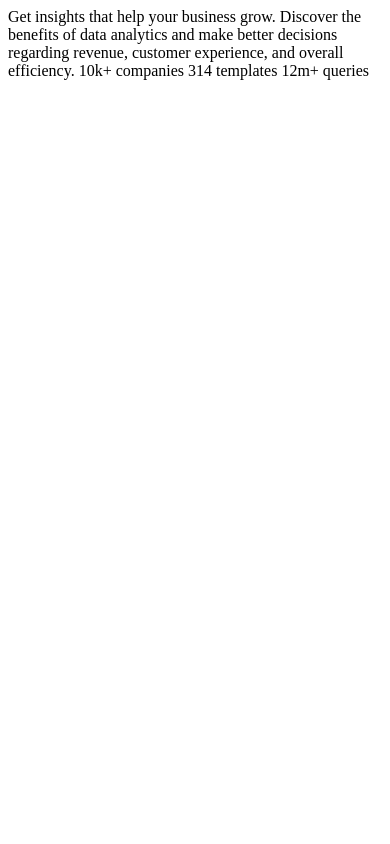
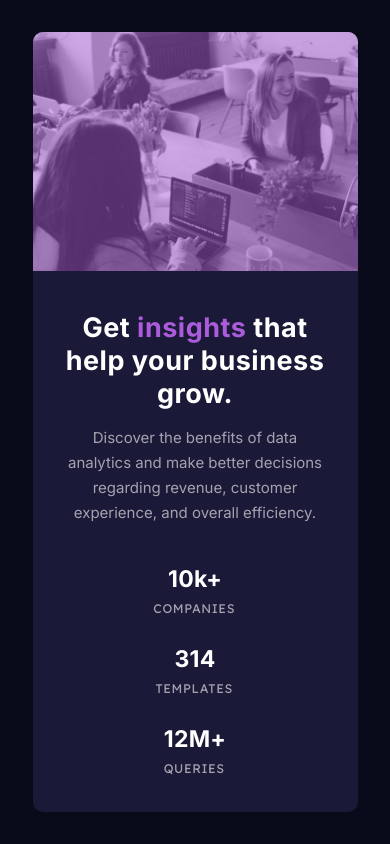
Before and after one commit to pimoux/stats-preview-card-component, a plain HTML site: page index.html in a window 390 px wide. Drawn offline with Linux system fonts and the light colour scheme.

Commit message:
mobile design completed

```diff
--- a/css/style.scss
+++ b/css/style.scss
@@ -6,7 +6,105 @@ $softViolet: hsl(277, 64%, 61%); // (accent)
 
 $white: hsl(0, 0%, 100%); //(main heading, stats)
 $slightlyTransparentWhite: hsla(0, 0%, 100%, 0.75); // (main paragraph)
-$slightlyTransparentWhite: hsla(0, 0%, 100%, 0.6); // (stat headings)
+$slightlyTransparentWhite2: hsla(0, 0%, 100%, 0.6); // (stat headings)
 
-// font-family: 'Inter', sans-serif;
-// font-family: 'Lexend Deca', sans-serif;
+* {
+    box-sizing: border-box;
+    margin: 0;
+    padding: 0;
+}
+
+#main {
+    width: 100%;
+    height: 100vh;
+    overflow: hidden;
+    background-color: $veryDarkBlue;
+    display: flex;
+    justify-content: center;
+    align-items: center;
+}
+
+.card {
+    width: 325px;
+    height: 780px;
+    background-color: $darkDesaturatedBlue;
+    position: relative;
+    border-radius: 0.625rem;
+}
+
+.header-mobile {
+    width: 100%;
+    border-top-left-radius: 0.625rem;
+    border-top-right-radius: 0.625rem;
+}
+
+.card-image-container {
+    position: relative;
+}
+
+.card-image-container::before {
+    content: "";
+    background: $softViolet;
+    position: absolute;
+    top: 0;
+    left: 0;
+    height: calc(100% - 4px);
+    width: 100%;
+    opacity: 0.5;
+    border-top-left-radius: 0.625rem;
+    border-top-right-radius: 0.625rem;
+}
+
+.title {
+    color: $white;
+    font-family: "Inter", sans-serif;
+    margin-top: 2.3rem;
+    text-align: center;
+    font-size: 27px;
+    padding: 0 1.5rem;
+    font-weight: 700;
+    letter-spacing: 0.5px;
+}
+
+.title-purple {
+    color: $softViolet;
+}
+
+.paragraph {
+    color: $slightlyTransparentWhite2;
+    font-family: "Inter", sans-serif;
+    text-align: center;
+    padding: 0 2rem;
+    font-size: 15px;
+    font-weight: 400;
+    line-height: 25px;
+    margin-top: 0.9rem;
+}
+
+.stats-number {
+    margin-top: 2.5rem;
+}
+
+.stat-subject,
+.stat-value {
+    text-align: center;
+}
+
+.stat-value {
+    color: $white;
+    font-family: "Inter", sans-serif;
+    margin-top: 1.8rem;
+    font-size: 23px;
+    font-weight: 700;
+    letter-spacing: 0.25px;
+}
+
+.stat-subject {
+    color: $slightlyTransparentWhite2;
+    margin-top: 0.45rem;
+    text-transform: uppercase;
+    font-family: 'Lexend Deca', sans-serif;
+    font-size: 12.5px;
+    letter-spacing: 0.6px;
+    margin-right: 0.1rem;
+}
--- a/index.html
+++ b/index.html
@@ -8,15 +8,34 @@
   <title>Frontend Mentor | Stats preview card component</title>
 </head>
 <body>
-
-
-  Get insights that help your business grow.
-
-  Discover the benefits of data analytics and make better decisions regarding revenue, customer
-  experience, and overall efficiency.
-
-  10k+ companies
-  314 templates
-  12m+ queries
+  <main id="main">
+    <div class="card">
+      <div class="card-image-container">
+        <picture>
+          <source media="(min-width:1440px)" srcset="/images/image-header-desktop.jpg">
+          <img src="/images/image-header-mobile.jpg" alt="header" class="header-mobile">
+        </picture>
+      </div>
+      <div class="stats">
+        <h1 class="title">Get <span class="title-purple">insights</span> that help your business grow.</h1>
+        <p class="paragraph">Discover the benefits of data analytics and make better decisions regarding revenue, customer
+          experience, and overall efficiency.</p>
+        <div class="stats-number">
+          <div class="stat">
+            <p class="stat-value">10k+</p>
+            <p class="stat-subject">companies</p>
+          </div>
+          <div class="stat">
+            <p class="stat-value">314</p>
+            <p class="stat-subject">templates</p>
+          </div>
+          <div class="stat">
+            <p class="stat-value">12M+</p>
+            <p class="stat-subject">queries</p>
+          </div>
+        </div>
+      </div>
+    </div>
+  </main>
 </body>
 </html>
```
Also changed, not shown: css/style.css, 1 other file.
